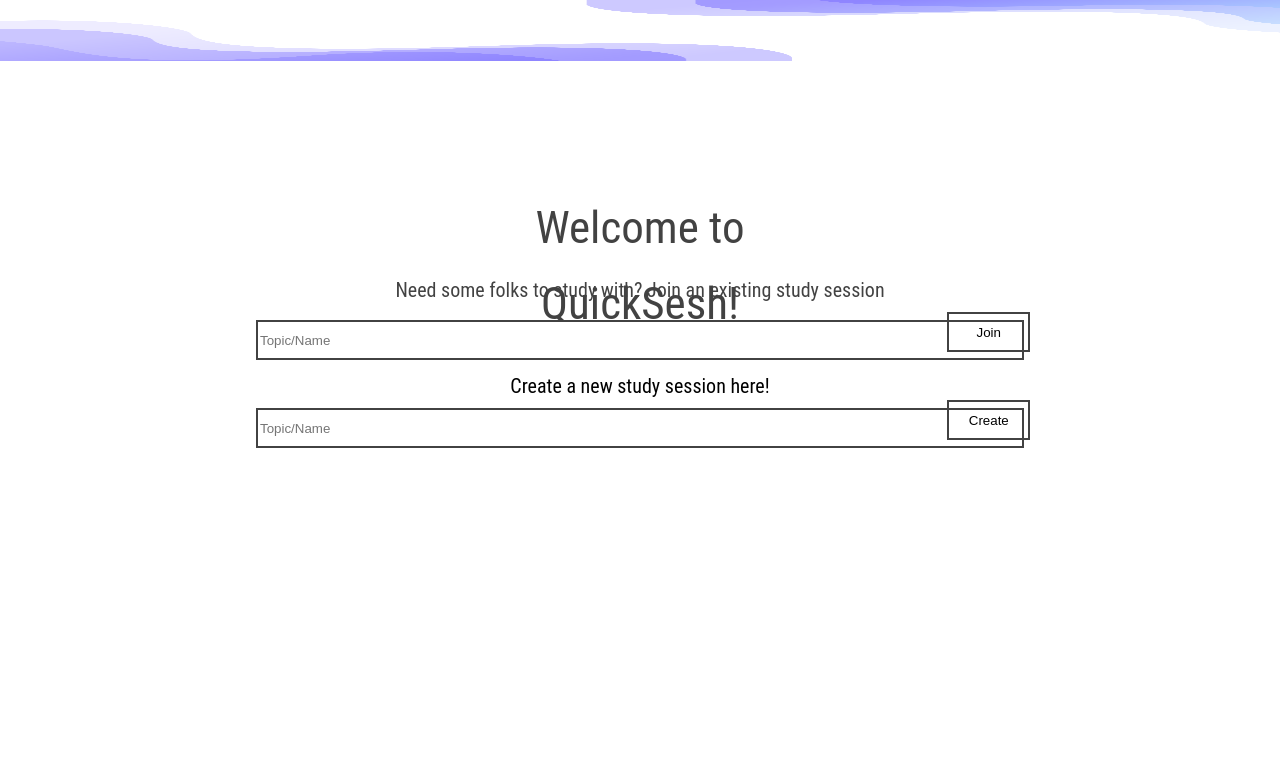
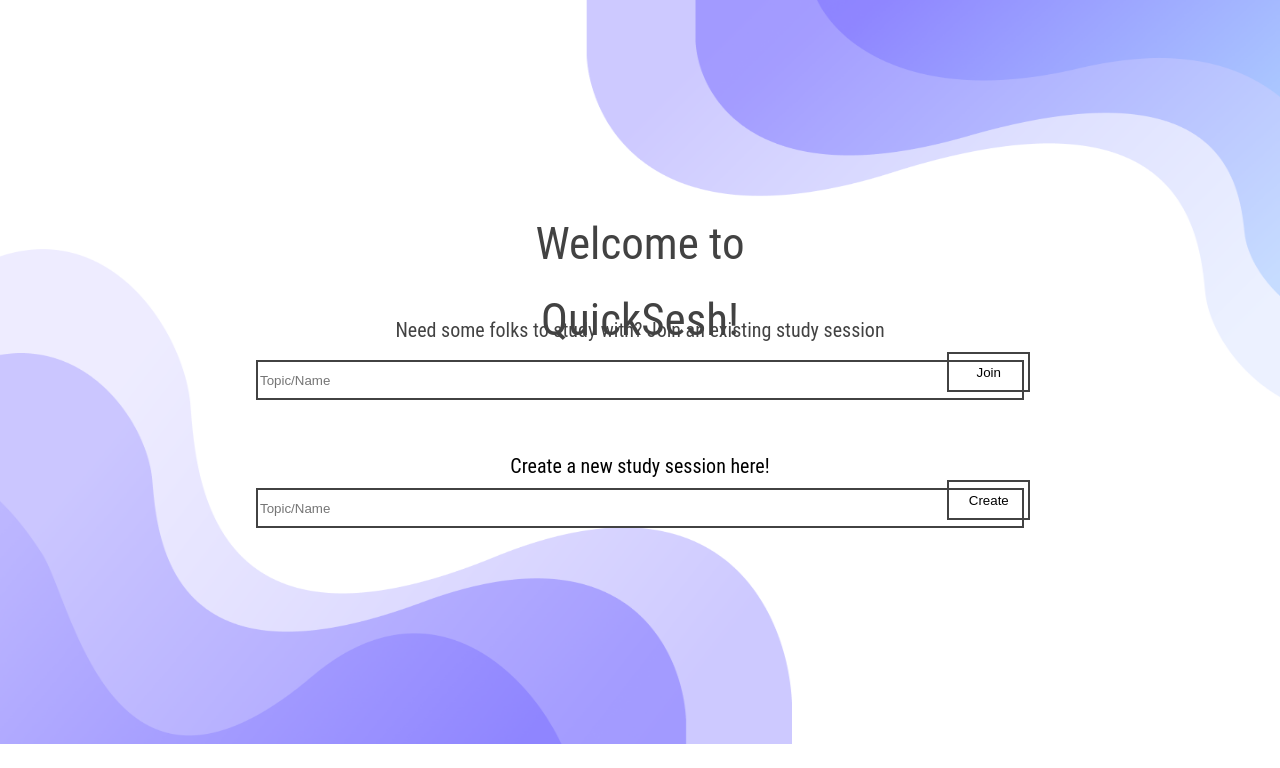
Before and after one commit to neeltron/QuickSesh, a Flask app: page / in a window 1280 px wide. Shown: the top 768 px of the page. Run offline with Flask 2, Linux system fonts and the light colour scheme.

Commit message:
Final Structural Formatting

```diff
--- a/static/styles.css
+++ b/static/styles.css
@@ -1,12 +1,12 @@
 body {
   background: url('bg2.png');
   background-repeat: no-repeat;
-  background-size: 100% 380%;
+  background-size: 100% 9300%;
 }
 
 #heading {
   position: absolute;
-  top: 20%;
+  top: 22%;
   left: 34%;
   right: 34%;
   font-family: Roboto Condensed;
@@ -21,7 +21,7 @@ body {
   position: absolute;
   left: 30%;
   right: 30%;
-  top: 30%;
+  top: 35%;
   font-family: Roboto Condensed;
   font-style: normal;
   font-weight: normal;
@@ -37,7 +37,7 @@ body {
   height: 40px;
   left: 20%;
   right: 20%;
-  top: 40%;
+  top: 45%;
   border: 2px solid #424242;
   box-sizing: border-box;
 }
@@ -48,7 +48,7 @@ body {
   height: 40px;
   left: 74%;
   right: 26%;
-  top: 39%;
+  top: 44%;
   border: 2px solid #424242;
   box-sizing: border-box;
   background-color: transparent;
@@ -58,7 +58,7 @@ body {
   position: absolute;
   left: 30%;
   right: 30%;
-  top: 42%;
+  top: 52%;
   font-family: Roboto Condensed;
   font-style: normal;
   font-weight: normal;
@@ -72,7 +72,7 @@ body {
   height: 40px;
   left: 20%;
   right: 20%;
-  top: 51%;
+  top: 61%;
   border: 2px solid #424242;
   box-sizing: border-box;
 }
@@ -83,7 +83,7 @@ body {
   height: 40px;
   left: 74%;
   right: 26%;
-  top: 50%;
+  top: 60%;
   border: 2px solid #424242;
   box-sizing: border-box;
   background-color: transparent;
--- a/templates/index.html
+++ b/templates/index.html
@@ -11,11 +11,13 @@
     <center>
     <h1 id = "heading">Welcome to QuickSesh!</h1>
     <h4 id = "heading4">Need some folks to study with? Join an existing study session below:</h4>
+    <!--
     <ul>
       {% for i in obj: %}
       <li><a data-title="Awesome Button" href = https://letsdosome.tech/join?title={{ obj[i] }}>{{obj[i]}}</a></li>
       {% endfor %}
     </ul>
+    -->
     <h4 id = "heading42">Create a new study session here!</h4>
     <form method = "post" action = "{{ url_for("index")}}">
       <input type = "text" name = "title" placeholder = "Topic/Name" id = "input1"></input>
```
